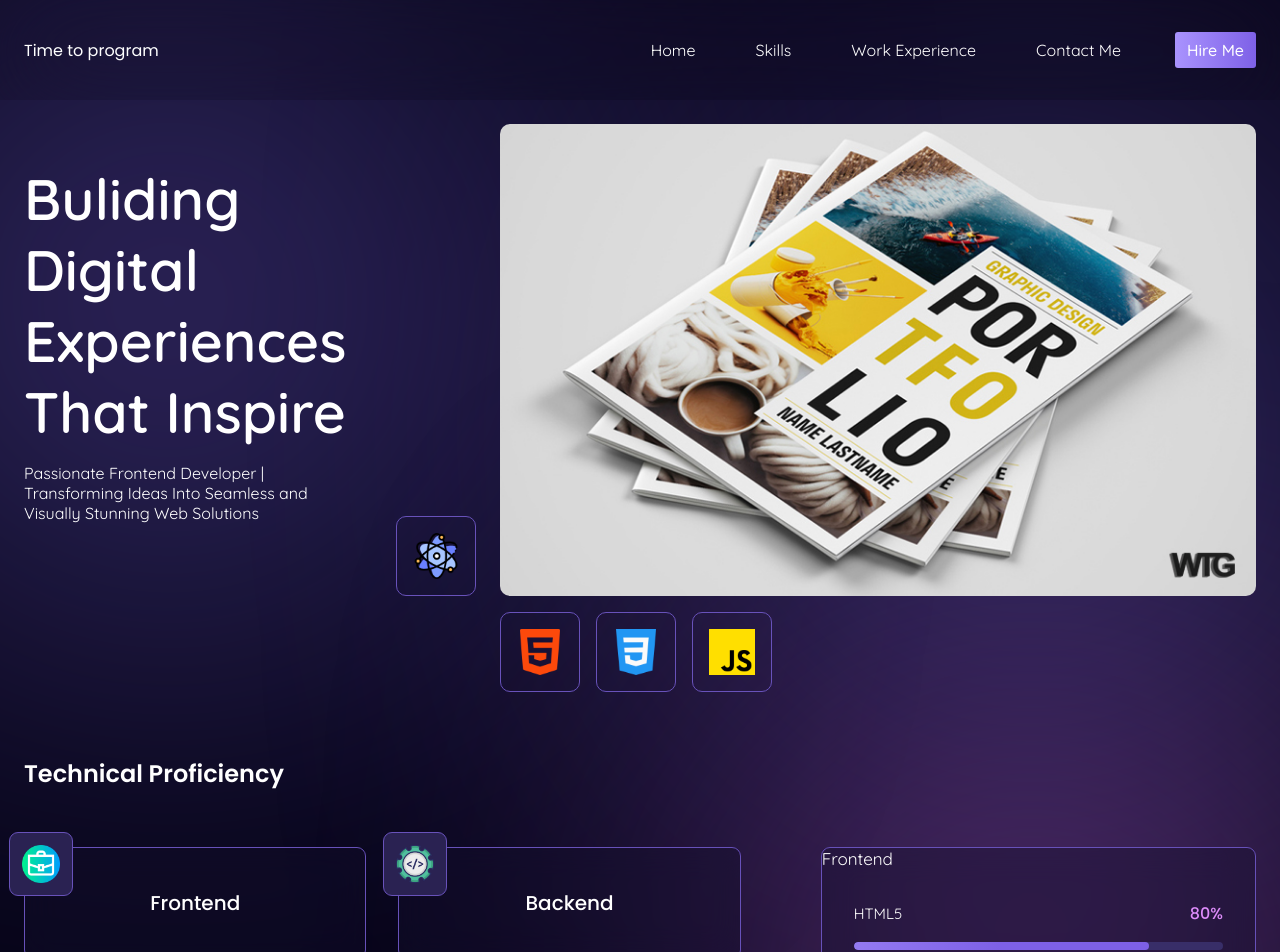
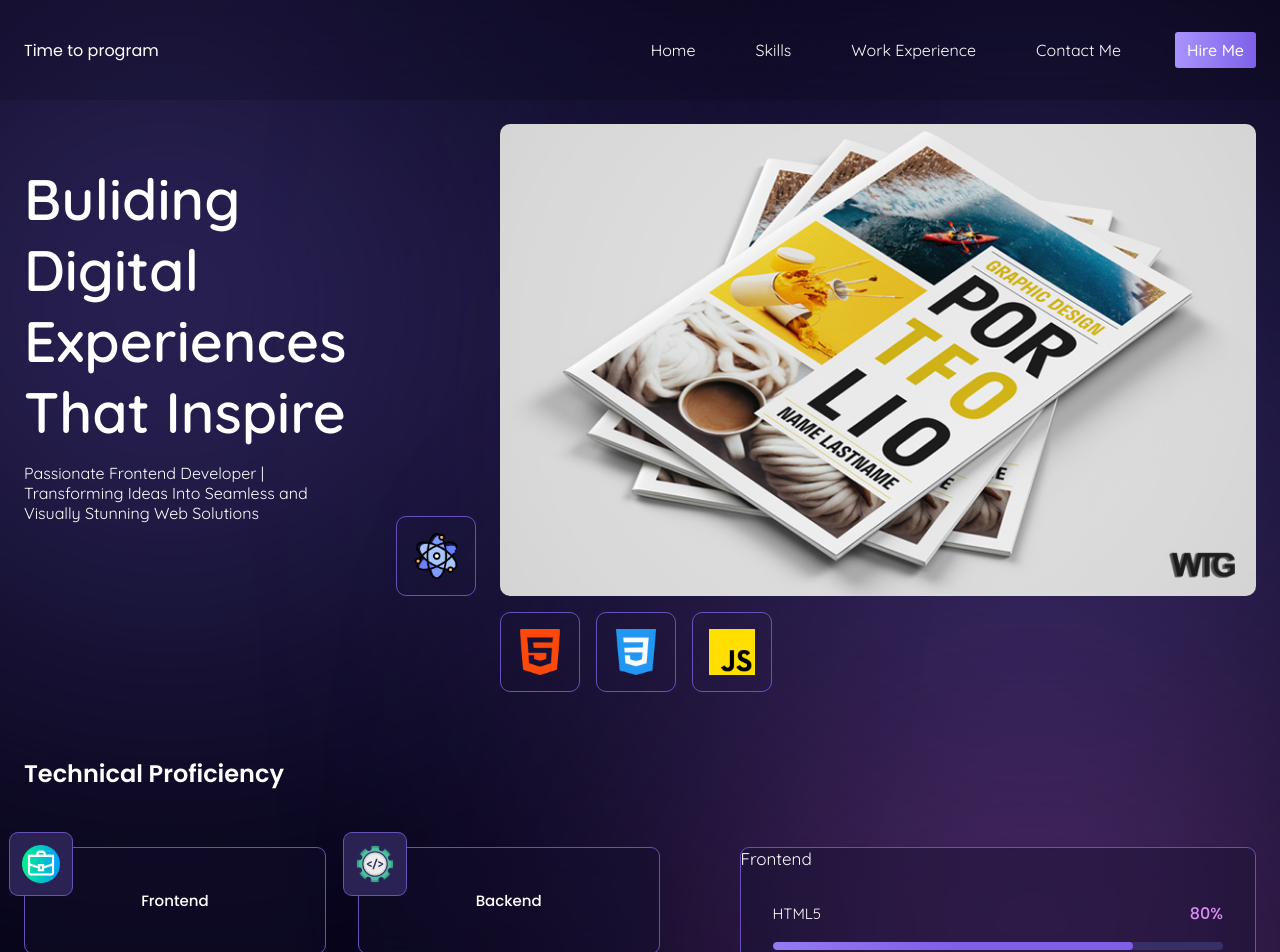
Before and after one commit to edgar-front/my-portfolio, a React (Create React App) app: page / in a window 1280 px wide. Shown: the top 952 px of the page. Built offline with nearby package versions, Linux system fonts and the light colour scheme; a web font is replaced by a local one.

Commit message:
uptade mobile-skills

```diff
--- a/src/components/Skills/SkillCard/styles.css
+++ b/src/components/Skills/SkillCard/styles.css
@@ -17,7 +17,7 @@
 }
 
 .skills-card span {
-  font-size: 20px;
+  font-size: 15px;
   font-weight: 500;
 }
 
@@ -55,9 +55,3 @@
     width: 29px;
   }
 }
-
-@media (max-width: 768px) {
-  .skills-card span {
-    font-size: 15px;
-  }
-}
```
